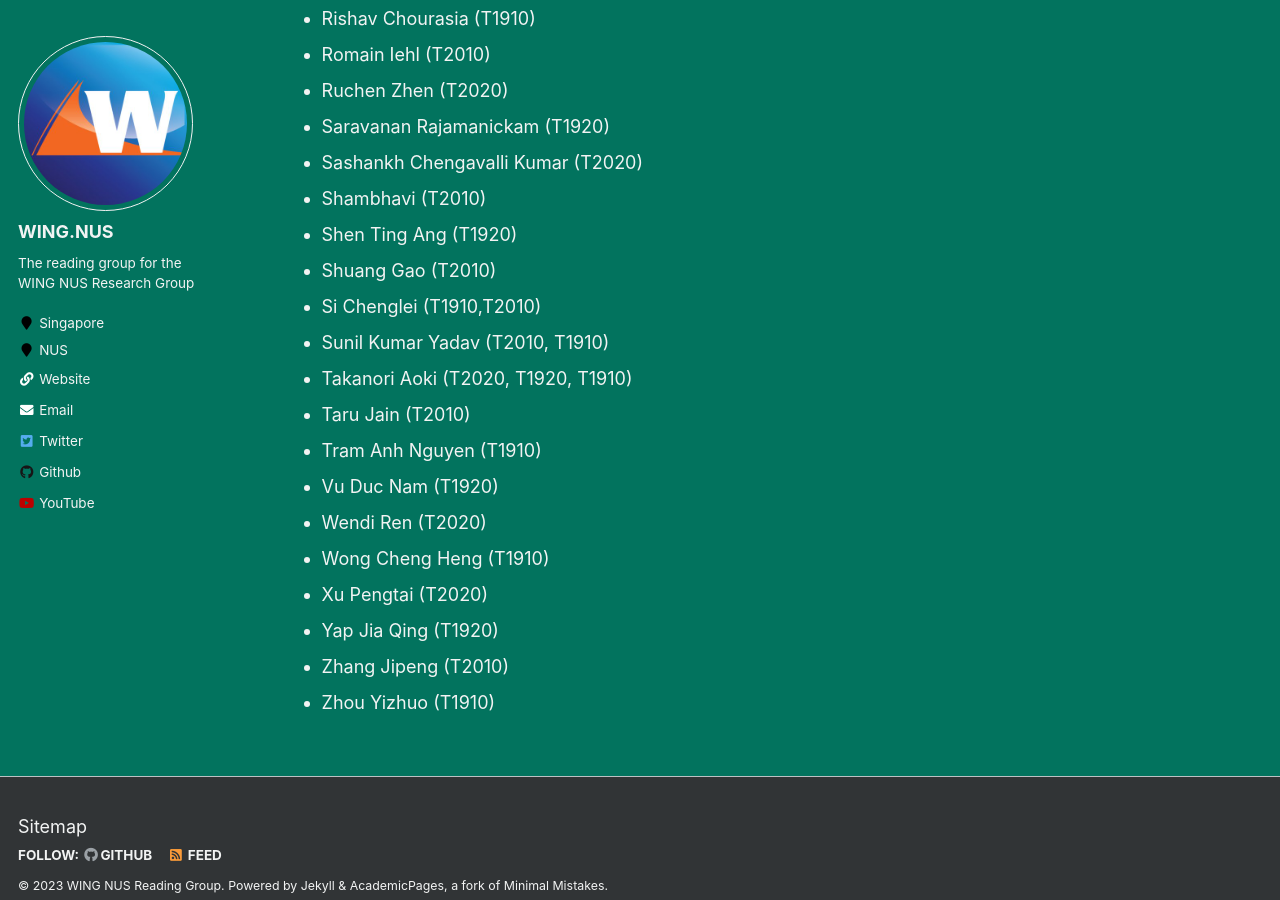
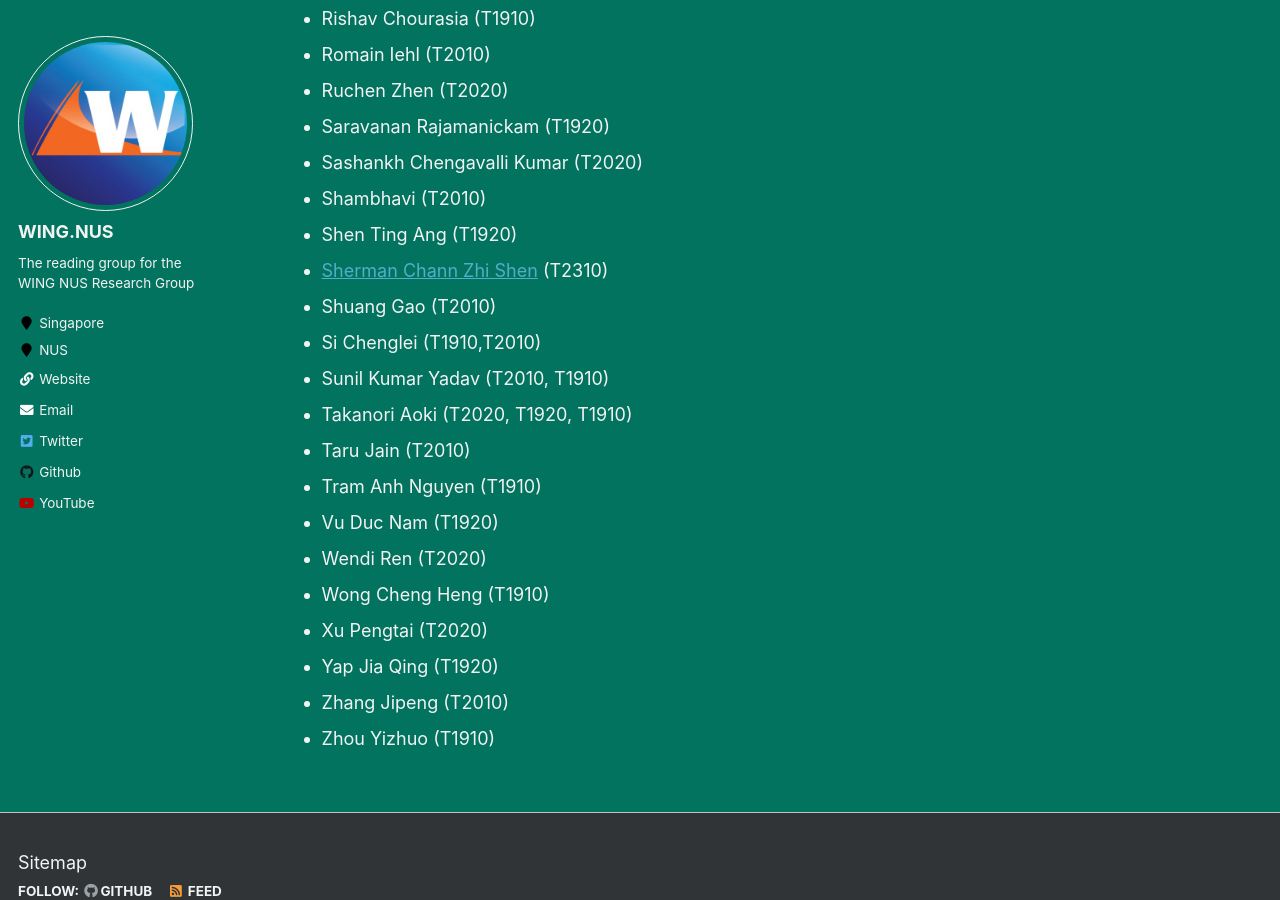
Before and after one commit to WING-NUS/cs6101, a Jekyll site: the page built from _pages/people.md, in a window 1280 px wide and 900 px high, scrolled down 5154 px. Built offline with Jekyll 4.4.1, drawn with Linux system fonts in a browser that asks for light colours.

Commit message:
Update people.md

```diff
--- a/_pages/people.md
+++ b/_pages/people.md
@@ -151,6 +151,7 @@ WING and NUS Postgraduate Students:
 * Sashankh Chengavalli Kumar (T2020)
 * Shambhavi (T2010)
 * Shen Ting Ang (T1920)
+* [Sherman Chann Zhi Shen](https://github.com/152334H) (T2310)
 * Shuang Gao (T2010)
 * Si Chenglei (T1910,T2010)
 * Sunil Kumar Yadav (T2010, T1910)
```
